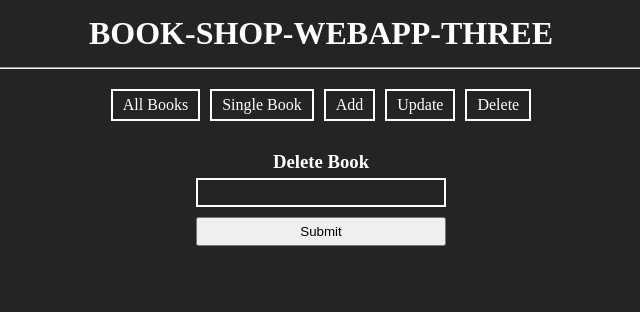
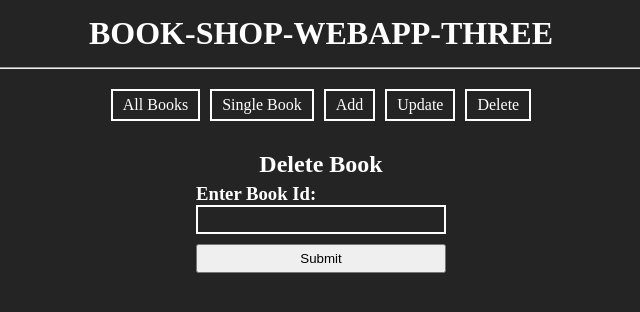
Before and after one commit to rashid-dev42/mini-book-store, a React (Vite) app in the folder frontend/: page /delete-book in a window 1280 px wide. Shown: the top 312 px of the page, without its empty margins (319-959 px from the left). Built offline with nearby package versions, Linux system fonts and the light colour scheme.

Commit message:
add functionality to delete book image and reset form

```diff
--- a/frontend/src/components/deleteBook/DeleteBook.tsx
+++ b/frontend/src/components/deleteBook/DeleteBook.tsx
@@ -1,5 +1,6 @@
 import "./DeleteBook.css";
 import React, { useState } from "react";
+import axios from "axios";
 import { useMutation, gql } from "@apollo/client";
 import ToastMessage from "../utility/toastMessage/ToastMessage";
 
@@ -22,16 +23,26 @@ const DeleteBook: React.FC = () => {
 
   const handleSubmit = async (event: React.FormEvent) => {
     event.preventDefault();
+    await axios.delete(`${import.meta.env.VITE_BACKEND_EXPRESS_URL}/delete-book-image/${bookId}`);
     const response = await deleteBook({ variables: { bookId: bookId } });
     setMessage(response.data.deleteBook.message);
     setIsSuccessful(response.data.deleteBook.isSuccessful);
     setShowToastMessage(true);
+    resetForm();
+  };
+
+  const resetForm = (): void => {
+    const deleteBookForm = document.getElementById("DeleteBook-form") as HTMLFormElement;
+    if (deleteBookForm) {
+      deleteBookForm.reset();
+    }
   };
 
   return (
     <div>
-      <h3 className="component-heading">Delete Book</h3>
-      <form className="DeleteBook-form" onSubmit={handleSubmit}>
+      <h2 className="component-heading">Delete Book</h2>
+      <form className="DeleteBook-form" id="DeleteBook-form" onSubmit={handleSubmit}>
+        <h3>Enter Book Id:</h3>
         <input
           type="text"
           onChange={(event: React.ChangeEvent<HTMLInputElement>) => setBookId(event.target.value)}
```
Also changed, not shown: 1 other file (tests, documents, lock files or other folders).
